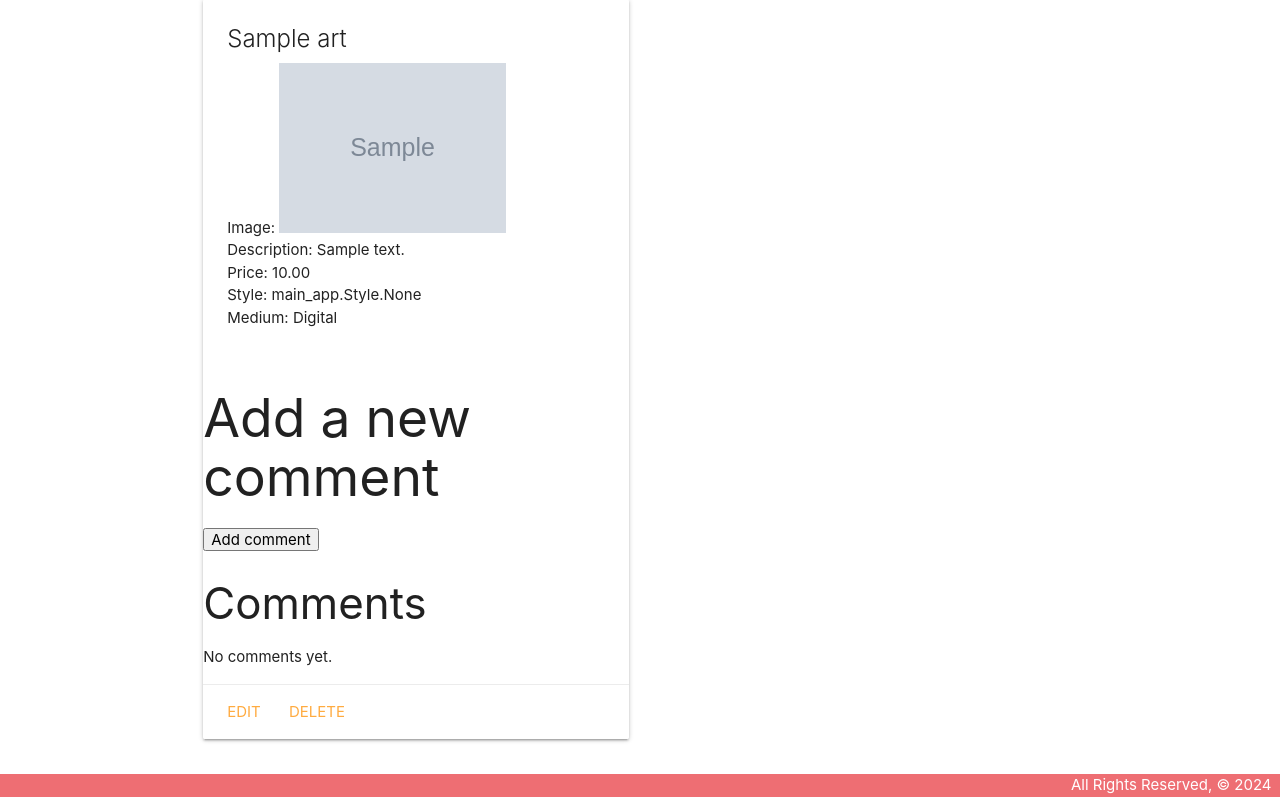
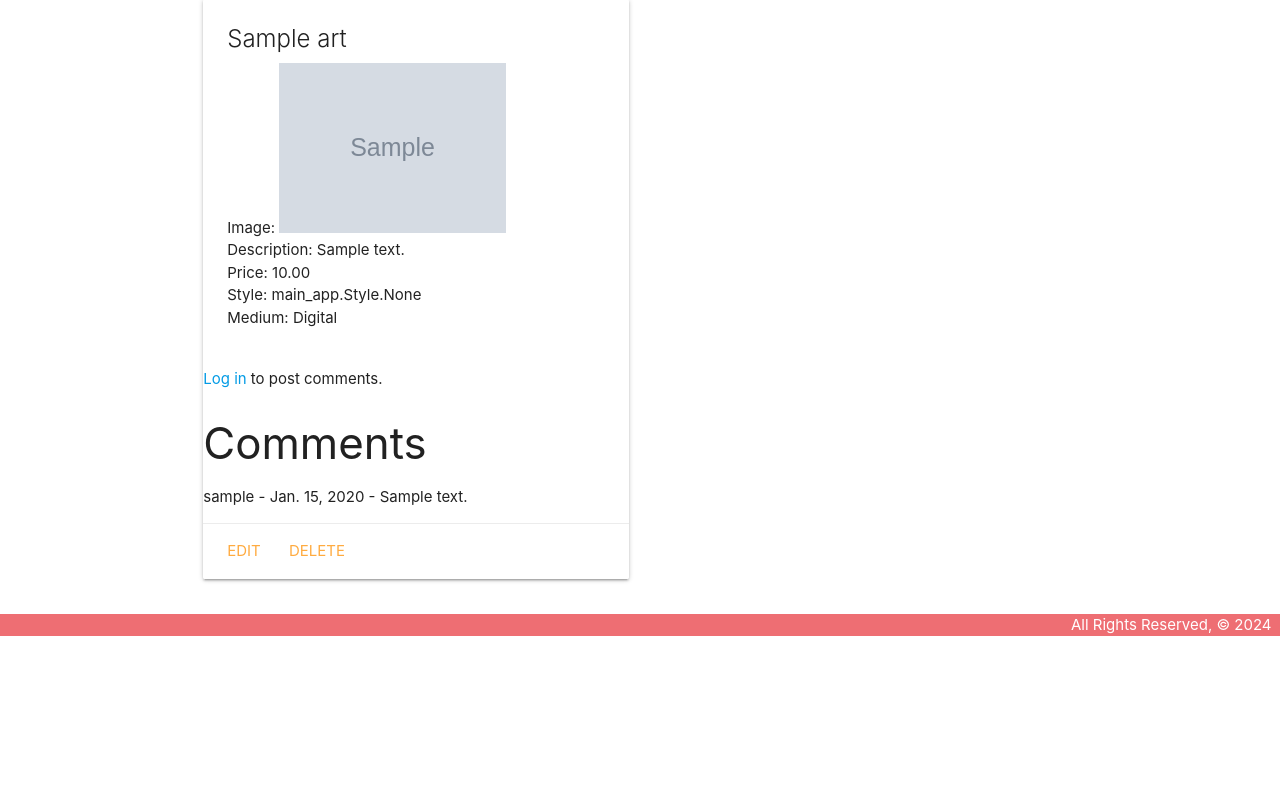
Before and after one commit to leon988/PG2, a Django app: page /art/1/ in a window 1280 px wide. Shown: the part 209-1006 px from the top of the page. After the commit the page ends 845 px from the top, so only its background shows below. Run offline with Django 5.2, Linux system fonts and the light colour scheme; tables that the repository leaves empty hold one stand-in row (values such as "Sample post"); grey boxes marked "Sample" are stand-in pictures.

Commit message:
Working R for Comment

```diff
--- a/main_app/templates/main_app/art_detail.html
+++ b/main_app/templates/main_app/art_detail.html
@@ -20,20 +20,26 @@
                 <!-- <p>Artist: {{ art.user.username }}</p> -->
             </div>
 
+            {% if user.is_authenticated %}
+            <h2>New Comment:</h2>
+            <form action="{% url 'comments_create' art.pk %}" method="POST">
+                {% csrf_token %}
+                <textarea name="comment" cols="40" rows="5" required></textarea>
+                <button type="submit">Post Comment</button>
+            </form>
+            {% else %}
+            <p><a href="{% url 'login' %}">Log in</a> to post comments.</p>
+            {% endif %}
 
-            <h2>Add a new comment</h2>
-            <form method="POST">
-              {% csrf_token %}
-              {{ form.as_p }}
-              <button type="submit">Add comment</button>
-            </form>
+            <!-- working -->
 
             <h3>Comments</h3>
-            {% for comment in post.comments.all %}
-              <p>{{ comment.user.username }} - {{ comment.created_date }} - {{ comment.text }}</p>
+            {% for comment in art.comment_set.all %}
+            <p>{{ comment.user.username }} - {{ comment.date }} - {{ comment.comment }}</p>
             {% empty %}
-              <p>No comments yet.</p>
+            <p>No comments yet.</p>
             {% endfor %}
+
 
 
             <div class="card-action">
--- a/main_app/urls.py
+++ b/main_app/urls.py
@@ -31,6 +31,15 @@ urlpatterns = [
   path('comment/<int:pk>/update/', views.CommentUpdate.as_view(), name='comments_update'),
   path('comment/<int:pk>/delete/', views.CommentDelete.as_view(), name='comments_delete'),
 
+# Ganesh alt route
+
+# path('comment/', views.CommentList.as_view(), name='comments_index'),
+# path('comment/<int:pk>/', views.CommentDetail.as_view(), name='comments_detail'),
+path('art/<int:pk>/comment/create/', views.CommentCreate.as_view(), name='comments_create'),  # Adjusted
+# path('comment/<int:pk>/update/', views.CommentUpdate.as_view(), name='comments_update'),
+# path('comment/<int:pk>/delete/', views.CommentDelete.as_view(), name='comments_delete'),
+
+
   # Model 5 - User
   path('accounts/signup/', views.signup, name='signup'),
 
--- a/main_app/views.py
+++ b/main_app/views.py
@@ -1,4 +1,4 @@
-from django.shortcuts import render, redirect, reverse
+from django.shortcuts import render, redirect, reverse, get_object_or_404
 from django.views.generic.edit import CreateView, UpdateView, DeleteView
 from django.views.generic import ListView, DetailView
 from django.contrib.auth import login
@@ -76,6 +76,8 @@ class CommentList(ListView):
 class CommentDetail(DetailView):
     model = Comment
 
+# Paul's alt version
+
 class CommentCreate(LoginRequiredMixin, CreateView):
     model = Comment
     form_class = CommentForm
@@ -83,11 +85,31 @@ class CommentCreate(LoginRequiredMixin, CreateView):
 
     def form_valid(self, form):
         form.instance.user = self.request.user
-        form.instance.date = timezone.now()
+        form.instance.art = get_object_or_404(Art, pk=self.kwargs['pk'])  # Associate the comment with the relevant art
         return super().form_valid(form)
 
+    def get_context_data(self, **kwargs):
+        context = super().get_context_data(**kwargs)
+        context['form'] = self.get_form()
+        context['art'] = get_object_or_404(Art, pk=self.kwargs['pk'])
+        return context
+
     def get_success_url(self):
-        return reverse('post_detail', kwargs={'pk': self.object.post.pk})
+        return reverse('post_detail', args=[self.object.post.pk])
+
+# Gueri's alt version
+# class CommentCreate(LoginRequiredMixin, CreateView):
+#     model = Comment
+#     form_class = CommentForm
+#     template_name = 'comments/art_detail.html'
+
+    # def form_valid(self, form):
+    #     form.instance.user = self.request.user
+    #     form.instance.date = timezone.now()
+    #     return super().form_valid(form)
+
+    # def get_success_url(self):
+    #     return reverse('post_detail', kwargs={'pk': self.object.post.pk})
 
 class CommentUpdate(LoginRequiredMixin, UpdateView):
     model = Comment
```
Also changed, not shown: main_app/templates/main_app/codeholder.html (added, +44 -0 lines).
